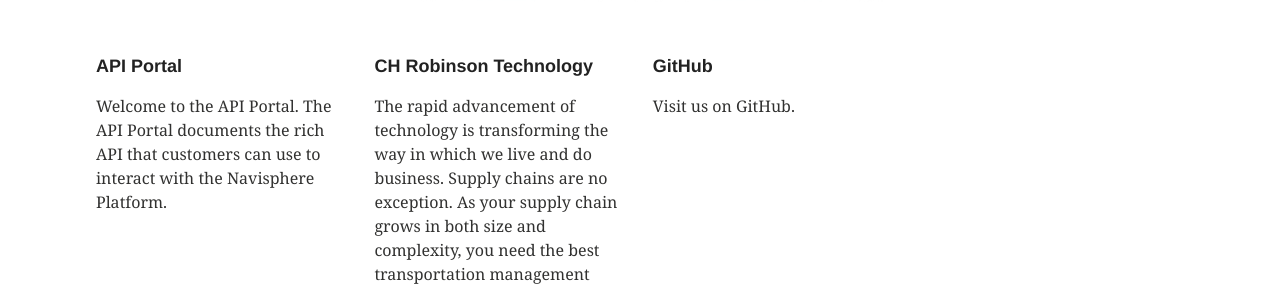
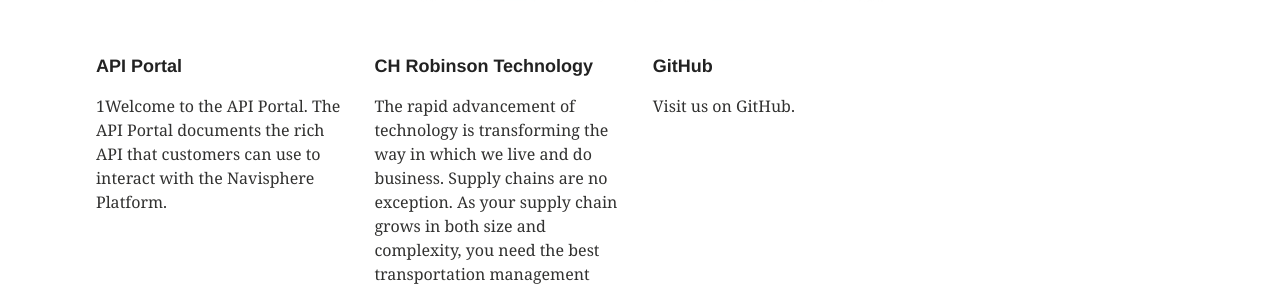
Before and after one commit to ch-robinson/ch-robinson.github.com, a Jekyll site: the page built from index.md, in a window 1280 px wide. Shown: the part 473-762 px from the top of the page. Built offline with Jekyll 4.4.1, drawn with Linux system fonts in a browser that asks for light colours.

Commit message:
Update index.md

```diff
--- a/index.md
+++ b/index.md
@@ -9,7 +9,7 @@
 
 <div class="tile is-2">
   <h2 class="post-title"><a href="https://developer.chrobinson.com/">API Portal</a></h2>
-  <p class="post-excerpt">Welcome to the API Portal.  The API Portal documents the rich API that customers can use to interact with the Navisphere Platform.</p>
+  <p class="post-excerpt">1Welcome to the API Portal.  The API Portal documents the rich API that customers can use to interact with the Navisphere Platform.</p>
 </div><!-- /.tile -->
 
 <div class="tile">
```
